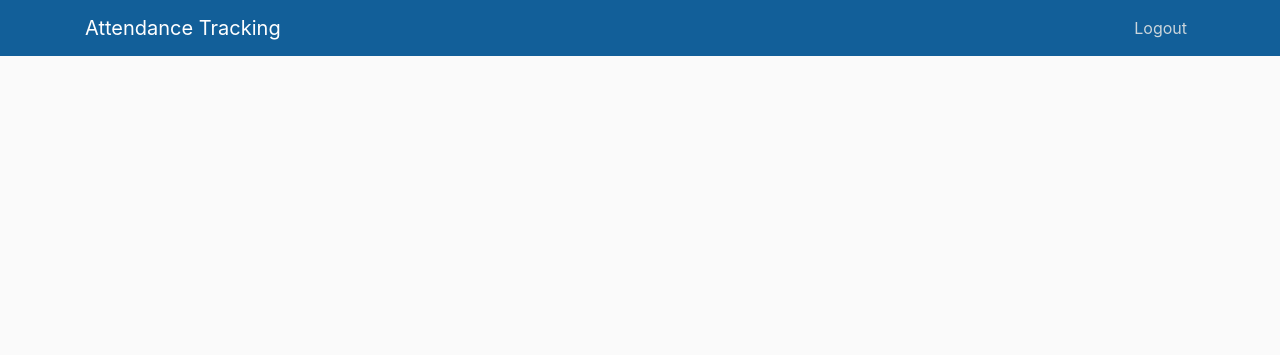
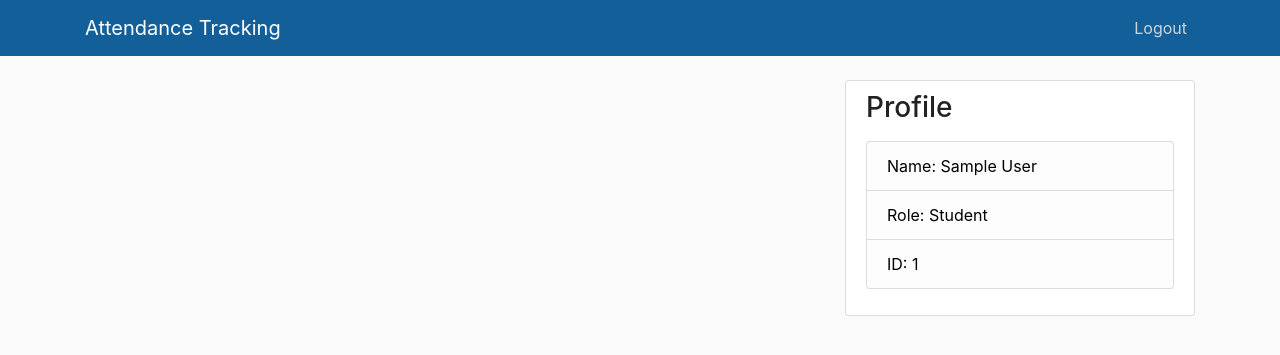
Before and after one commit to ebrahimbharmal007/attendanceTracking, a Flask app: page /students/1 in a window 1280 px wide. Shown: the top 355 px of the page. Run offline with Flask 2, Linux system fonts and the light colour scheme; the visitor is signed in with stand-in values (Sample User, id 1); data comes from the database, SQL or seed files in the repository; data that the repository does not hold is empty; some libraries are stand-ins or nearby versions.

Commit message:
made changes

```diff
--- a/application/flaskblog/routes.py
+++ b/application/flaskblog/routes.py
@@ -9,26 +9,80 @@ from flask_login import login_user, current_user, logout_user, login_required
 from datetime import datetime
 from calendar import monthrange
 
+class studentdashboarddata:
+  def __init__(self, classname, classid,instructorname,class_average_attendance):
+    self.classname = classname
+    self.classid = classid
+    self.instructorname = instructorname
+    self.class_average_attendance = class_average_attendance
+
+  def __repr__(self):
+      return f"studentdashboarddata('{self.classname}', '{self.classid}', '{self.instructorname}', '{self.class_average_attendance}')"
+
+class teacherdashboarddata:
+  def __init__(self, classname, classid,class_average_attendance):
+    self.classname = classname
+    self.classid = classid
+    self.class_average_attendance = class_average_attendance
+
+  def __repr__(self):
+      return f"studentdashboarddata('{self.classname}', '{self.classid}','{self.class_average_attendance}')"
+
+
 @app.route("/")
 @app.route("/home")
 @login_required
 def home():
-    attendance_info = Attendance.query.filter_by(id=current_user.id,date_attended=datetime.utcnow().date()).all()
-    attendance_info = [x.class_id for x in attendance_info]
+    if current_user.role == 'S':
+        num_of_days_in_current_month = monthrange(datetime.utcnow().year,datetime.utcnow().month)[1]
+        first_day_month = datetime.utcnow().date().replace(day=1)
+        last_day_month = datetime.utcnow().date().replace(day=num_of_days_in_current_month)
+        enrollment_info = Enrollment.query.filter_by(id=current_user.id).all()
+        # print("Enrollment Info: ")
+        # print(enrollment_info)
+        classes_enrolled = [Classes.query.filter_by(class_id=enroll.class_id).first() for enroll in enrollment_info]
+        # print("classes_enrolled Info: ")
+        # print(classes_enrolled)
+        class_instructors = [User.query.filter_by(id=clas.id).first() for clas in classes_enrolled]
+        # print("class_instructors Info: ")
+        # print(class_instructors)
+        # print(len(classes_enrolled))
+        Data = []
+        for x in range(len(classes_enrolled)):
+            class_attendance = round((Attendance.query.filter_by(id=current_user.id,class_id=classes_enrolled[x].class_id).filter(Attendance.date_attended.between(first_day_month,last_day_month)).count() / num_of_days_in_current_month)*100)
+            temp = studentdashboarddata(classes_enrolled[x].name,classes_enrolled[x].class_id,class_instructors[x].name,class_attendance)
+            Data.append(temp)
+        Data = sorted(Data, key=lambda x: x.class_average_attendance,reverse=True)
+        classes_attended_today = Attendance.query.filter_by(id=current_user.id,date_attended=datetime.utcnow().date()).all()
+        classes_attended_today = [clas.class_id for clas in classes_attended_today]
+        average_attendance = 0
+        for d in Data:
+            average_attendance += d.class_average_attendance
+        average_attendance = average_attendance/len(Data)
+        return render_template('home.html',classes=classes_enrolled,size=len(Data),attendance_info=classes_attended_today,data=Data,average_attendance=average_attendance)
+    else:
+        # teaching_classes_info = Classes.query.filter_by(id=current_user.id).all()
+        # attendance_percentage = [round((Attendance.query.filter_by(class_id=x.class_id,date_attended=datetime.utcnow().date()).count()/Enrollment.query.filter_by(class_id=x.class_id).count())*100,1) for x in teaching_classes_info]
+        teaching_classes = Classes.query.filter_by(id=current_user.id).all()
+        number_of_classes = len(teaching_classes)
+        total_students = 0
+        Data = []
+        for x in range(len(teaching_classes)):
+            num_students_class_attended = Attendance.query.filter_by(class_id=teaching_classes[x].class_id,date_attended=datetime.utcnow().date()).count()
+            total_num_of_students_in_class = Enrollment.query.filter_by(class_id=teaching_classes[x].class_id).count()
+            total_students += total_num_of_students_in_class
+            class_attendance = round((num_students_class_attended/total_num_of_students_in_class)*100)
+            temp = teacherdashboarddata(teaching_classes[x].name,teaching_classes[x].class_id,class_attendance)
+            Data.append(temp)
+        Data = sorted(Data, key=lambda x: x.class_average_attendance,reverse=True)
+        average_attendance = 0
+        for d in Data:
+            average_attendance += d.class_average_attendance
+        average_attendance = average_attendance/len(Data)
 
-    enrollment_info = Enrollment.query.filter_by(id=current_user.id).all()
-    # enrollment_info = [x for x in enrollment_info if x.class_id not in attendance_info ]
-    classes_info = [Classes.query.filter_by(class_id=x.class_id).first() for x in enrollment_info]
-    num_of_Days_in_month = monthrange(datetime.utcnow().year, datetime.utcnow().month)[1]
-    attendance_percentage = [ round(((Attendance.query.filter_by(id=current_user.id,class_id=x.class_id).filter(Attendance.date_attended.between(datetime.utcnow().date().replace(day=1),datetime.utcnow().date().replace(day=num_of_Days_in_month))).count())/num_of_Days_in_month)*100) for x in classes_info]
-    print(attendance_percentage)
+        return render_template('home.html',data = Data,number_of_classes = number_of_classes, total_students=total_students,size=len(Data),average_attendance=average_attendance)
 
-    if current_user.role == 'T':
-        teaching_classes_info = Classes.query.filter_by(id=current_user.id).all()
-        attendance_percentage = [round((Attendance.query.filter_by(class_id=x.class_id,date_attended=datetime.utcnow().date()).count()/Enrollment.query.filter_by(class_id=x.class_id).count())*100,1) for x in teaching_classes_info]
-        return render_template('home.html',user=current_user,teaching=teaching_classes_info,t_size=len(teaching_classes_info),classes=teaching_classes_info,attendance=attendance_percentage,attendance_info=attendance_info)
 
-    return render_template('home.html',user=current_user,enrollment=enrollment_info,classes=classes_info,s_size=len(enrollment_info),attendance_info=attendance_info)
 
 @app.route("/login", methods=['GET', 'POST'])
 def login():
--- a/application/flaskblog/static/main.css
+++ b/application/flaskblog/static/main.css
@@ -5,7 +5,7 @@ body {
 }
 
 h1, h2, h3, h4, h5, h6 {
-  color: #444444;
+  color: #222222;
 }
 
 .bg-steel {
@@ -78,3 +78,8 @@ a.article-title:hover {
 .account-heading {
   font-size: 2.5rem;
 }
+
+.list-group-item-light {
+  color: #000000;
+  background-color: #fdfdfe;
+}
--- a/application/flaskblog/templates/layout.html
+++ b/application/flaskblog/templates/layout.html
@@ -61,7 +61,32 @@
         {% endwith %}
         {% block content %}{% endblock %}
       </div>
-
+      {% if current_user.is_authenticated %}
+      <div class="col-md-4">
+        <div class="content-section">
+          <h3>Profile</h3>
+          <p class='text-muted'>
+          <ul class="list-group">
+            <li class="list-group-item list-group-item-light">Name: {{current_user.name}}</li>
+            {% if current_user.role == 'T' %}
+            <li class="list-group-item list-group-item-light">Role: Instructor</li>
+            {%else%}
+            <li class="list-group-item list-group-item-light">Role: Student</li>
+            {%endif%}
+            <li class="list-group-item list-group-item-light">ID: {{current_user.id}}</li>
+            {% if current_user.role == 'S' %}
+            <li class="list-group-item list-group-item-light">Average Attendance: {{average_attendance}} %</li>
+            {%endif%}
+            {% if current_user.role == 'T' %}
+            <li class="list-group-item list-group-item-light">Total Number of Classes: {{number_of_classes}}</li>
+            <li class="list-group-item list-group-item-light">Total Number of Students: {{total_students}} </li>
+            <li class="list-group-item list-group-item-light">Average Attendance: {{average_attendance}} %</li>
+            {%endif%}
+          </ul>
+          </p>
+        </div>
+      </div>
+      {%endif%}
     </div>
   </main>
 
```
Also changed, not shown: application/flaskblog/templates/home.html (+11 -18 lines).
